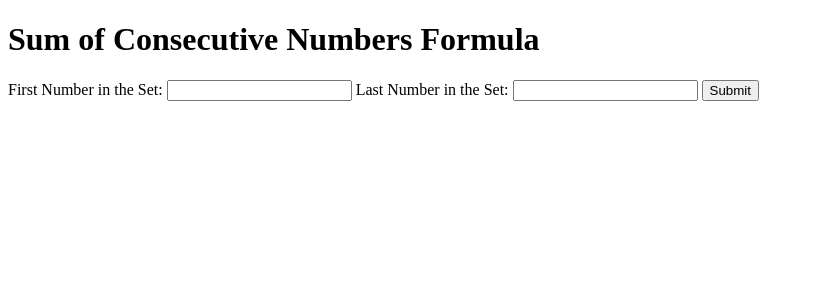
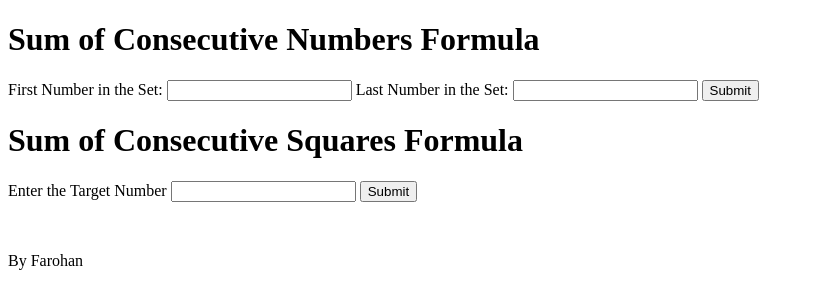
Before and after one commit to farohan/consecutive, a plain HTML site: page index.html in a window 1280 px wide. Shown: the whole page, without its empty margins (0-814 px from the left). Drawn offline with Linux system fonts and the light colour scheme.

Commit message:
Update index.html

```diff
--- a/index.html
+++ b/index.html
@@ -8,7 +8,7 @@
 </head>
 <body>
     <h1>Sum of Consecutive Numbers Formula</h1>
-    <form id="form">
+    <form class="form">
         <label>First Number in the Set:</label>
         <input id="first" type="number">
         <label>Last Number in the Set:</label>
@@ -17,6 +17,16 @@
     </form>
     <p id="answer"></p>
 
+    <h1>Sum of Consecutive Squares Formula</h1>
+    <form class="form">
+        <label>Enter the Target Number</label>
+        <input id="target" type="number">
+        <button type="submit" onclick="altogether()">Submit</button>
+    </form>
+    <p id="answer2"></p>
+    <br>
+    <p>By Farohan</p>
+
     <script src="app.js"></script>
 </body>
 </html>
```
